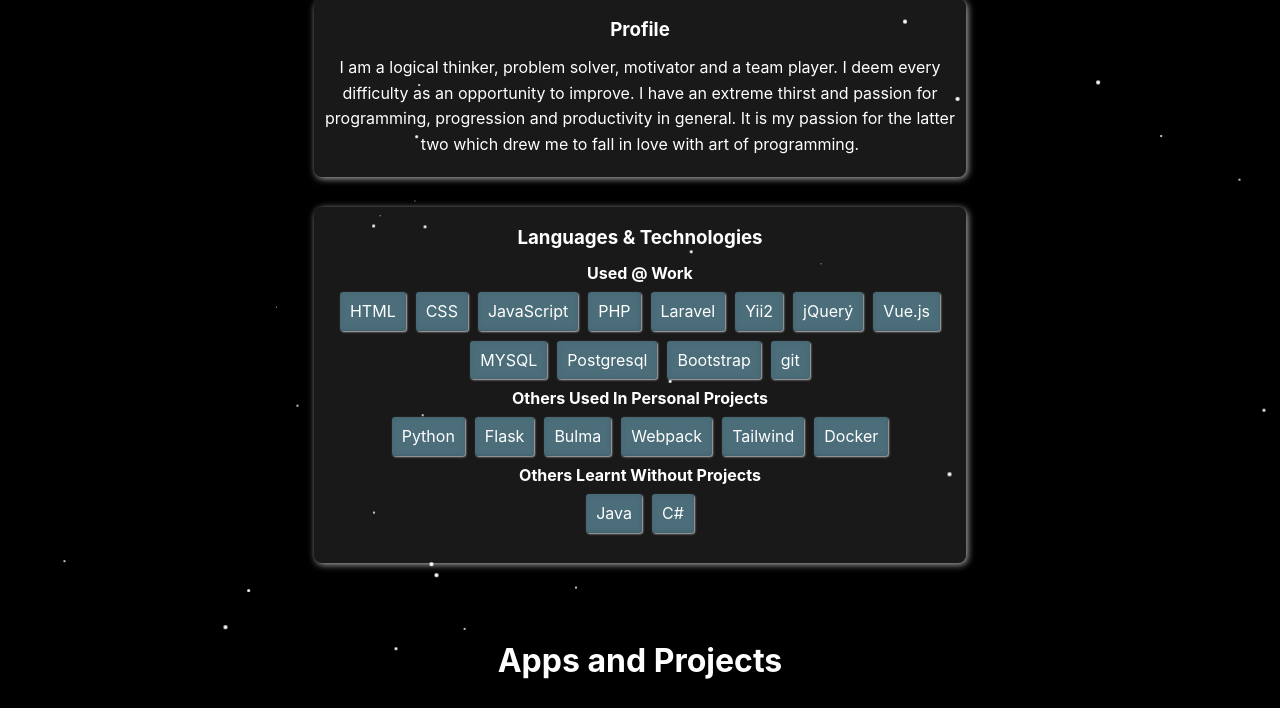
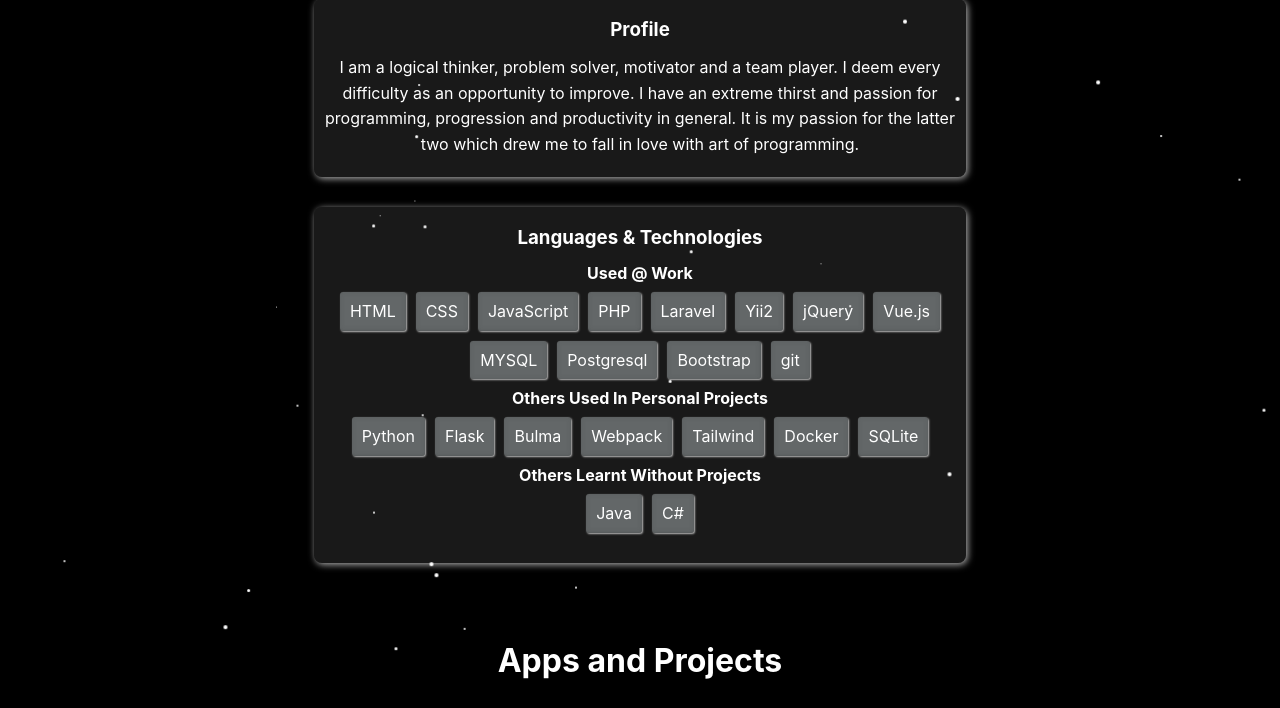
Before and after one commit to Abid-dev/portfolio, a PHP site: page / in a window 1280 px wide. Shown: the part 589-1297 px from the top of the page. Run offline with PHP 8.4, Linux system fonts and the light colour scheme; some libraries are stand-ins or nearby versions.

Commit message:
colour change of card

```diff
--- a/index.php
+++ b/index.php
@@ -81,6 +81,7 @@
                                 <div>Webpack</div>
                                 <div>Tailwind</div>
                                 <div>Docker</div>
+                                <div>SQLite</div>
                             </div>
                             <h4>Others Learnt Without Projects</h4>
                             <div class="languages-container">
--- a/styles/styles.css
+++ b/styles/styles.css
@@ -80,7 +80,7 @@ backdrop-filter: blur(2.7px);
 
 .languages-container div {
 padding: 10px;
-background: rgb(128 215 245 / 40%);
+background: rgb(188 197 200 / 40%);
 border-radius: 3px;
 box-shadow: 1px 1px 2px 0px rgb(255 255 255 / 70%);
 backdrop-filter: blur(2.7px);
```
